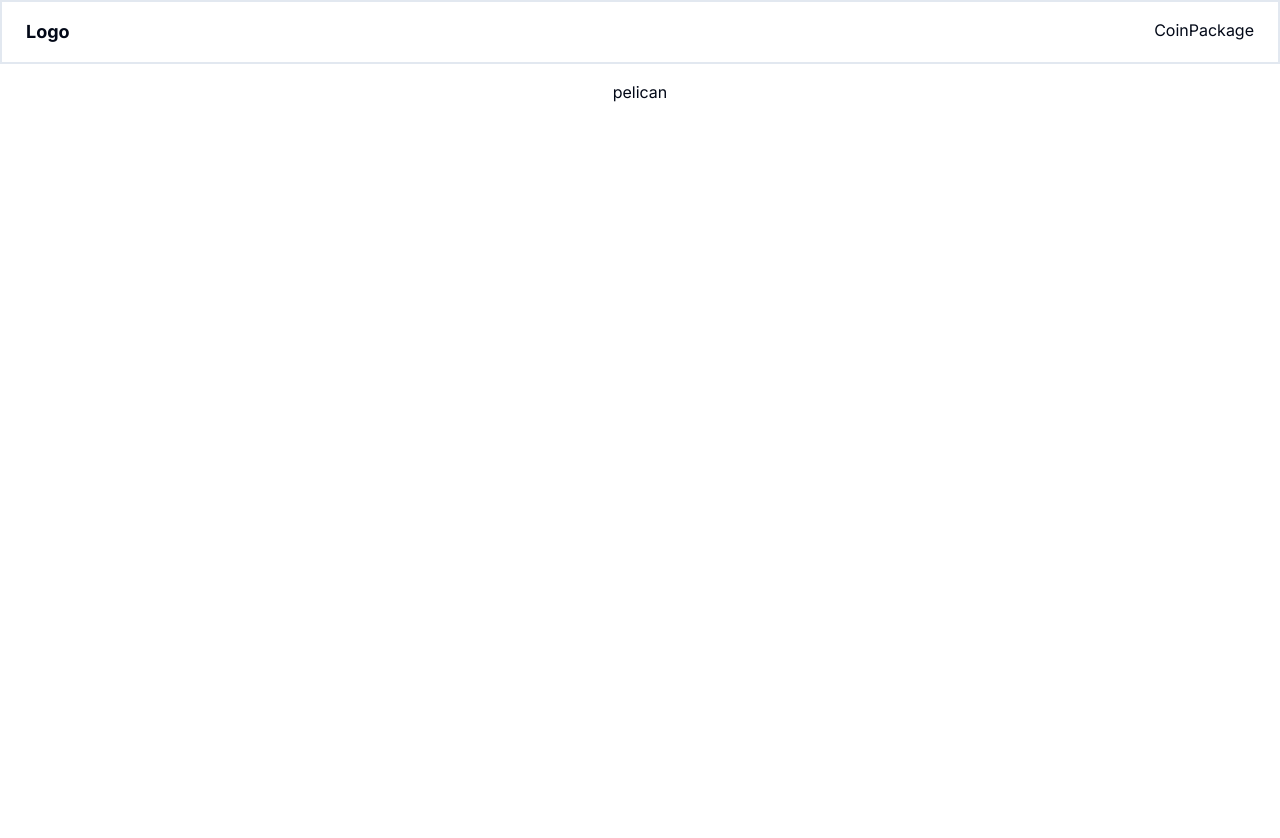
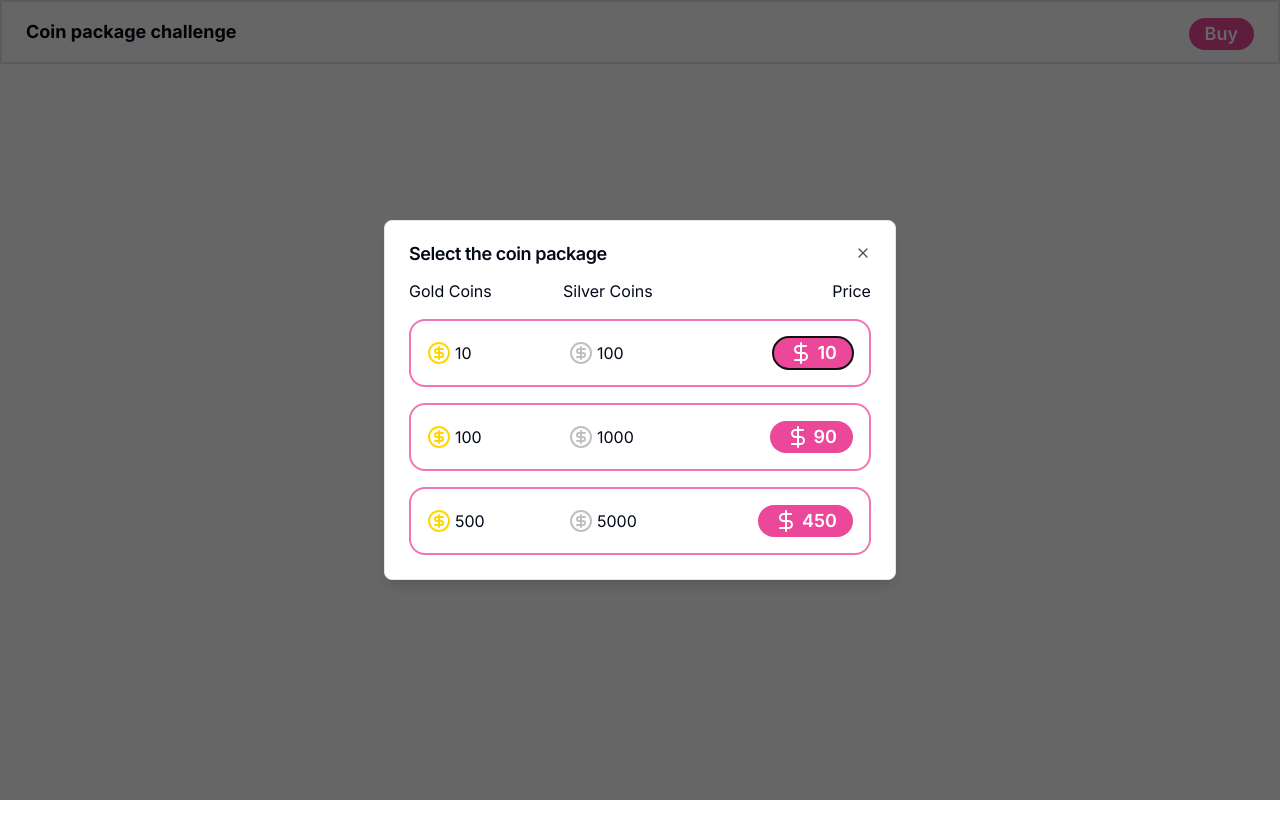
Before and after one commit to thiagoklemga/coin-package, a Next.js app: page / in a window 1280 px wide. Shown: the top 838 px of the page. After the commit the page ends 800 px from the top, so only its background shows below. Built offline with nearby package versions, Linux system fonts and the light colour scheme.

Commit message:
Create layout for coin package component

```diff
--- a/package.json
+++ b/package.json
@@ -9,6 +9,7 @@
     "lint": "next lint"
   },
   "dependencies": {
+    "@radix-ui/react-dialog": "^1.0.5",
     "class-variance-authority": "^0.7.0",
     "clsx": "^2.1.0",
     "lucide-react": "^0.368.0",
--- a/src/app/page.tsx
+++ b/src/app/page.tsx
@@ -1,7 +1,3 @@
 export default function Home() {
-  return (
-    <div className="flex min-h-screen flex-col items-center justify-between p-4 h-96">
-      pelican
-    </div>
-  );
+  return <></>;
 }
--- /dev/null
+++ b/src/components/CoinPackage/coin-package-dialog.tsx
@@ -0,0 +1,58 @@
+import React from "react";
+import { cn } from "@/lib/utils";
+
+import {
+  Dialog,
+  DialogContent,
+  DialogHeader,
+  DialogTitle,
+  DialogTrigger,
+} from "@/components/ui/dialog";
+import { CoinPackageOption, ICoinPackageOptions } from "@/components";
+
+export const CoinPackageDialog = () => {
+  return (
+    <Dialog open={true}>
+      <DialogTrigger
+        className={cn(
+          "h-8 rounded-full bg-pink-500 text-white font-semibold text-lg px-4 py-2 flex items-center"
+        )}
+      >
+        Buy
+      </DialogTrigger>
+
+      <DialogContent>
+        <DialogHeader className={cn("")}>
+          <DialogTitle>Select the coin package</DialogTitle>
+        </DialogHeader>
+
+        <div className={cn("flex items-center")}>
+          <h2 className="w-1/3">Gold Coins</h2>
+          <h2 className="w-1/3">Silver Coins</h2>
+          <h2 className="w-1/3 text-right">Price</h2>
+        </div>
+        {options.map((option, index) => (
+          <CoinPackageOption key={index} {...option} />
+        ))}
+      </DialogContent>
+    </Dialog>
+  );
+};
+
+const options: ICoinPackageOptions[] = [
+  {
+    goldCoins: 10,
+    silverCoins: 100,
+    price: 10,
+  },
+  {
+    goldCoins: 100,
+    silverCoins: 1000,
+    price: 90,
+  },
+  {
+    goldCoins: 500,
+    silverCoins: 5000,
+    price: 450,
+  },
+];
--- /dev/null
+++ b/src/components/CoinPackage/coin-package-option.tsx
@@ -0,0 +1,43 @@
+import { cn } from "@/lib/utils";
+import { CircleDollarSign, DollarSign } from "lucide-react";
+
+export interface ICoinPackageOptions {
+  goldCoins: number;
+  silverCoins: number;
+  price: number;
+}
+
+export const CoinPackageOption = ({
+  goldCoins,
+  silverCoins,
+  price,
+}: ICoinPackageOptions) => {
+  return (
+    <div
+      className={cn(
+        "border-2 border-pink-400 p-4 rounded-2xl flex items-center"
+      )}
+    >
+      <h3 className={cn("flex items-center gap-1 w-1/3")}>
+        <CircleDollarSign color="gold" />
+        {goldCoins}
+      </h3>
+
+      <h3 className={cn("flex items-center gap-1 w-1/3")}>
+        <CircleDollarSign color="silver" />
+        {silverCoins}
+      </h3>
+
+      <div className={cn("flex justify-end w-1/3")}>
+        <button
+          className={cn(
+            "h-8 rounded-full bg-pink-500 text-white font-semibold text-lg px-4 py-2 flex items-center gap-1 "
+          )}
+        >
+          <DollarSign />
+          {price}
+        </button>
+      </div>
+    </div>
+  );
+};
--- a/src/components/index.ts
+++ b/src/components/index.ts
@@ -1,3 +1,4 @@
 export * from "./layout/header";
 
-export * from "./coin-package";
+export * from "./CoinPackage/coin-package-dialog";
+export * from "./CoinPackage/coin-package-option";
--- a/src/components/layout/header.tsx
+++ b/src/components/layout/header.tsx
@@ -1,7 +1,7 @@
 import React from "react";
 import { cn } from "@/lib/utils";
-import Image from "next/image";
-import { CoinPackage } from "../coin-package";
+
+import { CoinPackageDialog } from "@/components";
 
 export const Header = () => {
   return (
@@ -11,10 +11,12 @@ export const Header = () => {
           "relative flex py-4 border-2 border-b-slate-200 backdrop-blur-md h-16"
         )}
       >
-        <h2 className={cn("absolute left-6 font-bold text-lg")}>Logo</h2>
+        <h2 className={cn("absolute left-6 font-bold text-lg")}>
+          Coin package challenge
+        </h2>
 
         <div className={cn("absolute right-6 flex item-center gap-4")}>
-          <CoinPackage />
+          <CoinPackageDialog />
         </div>
       </div>
     </header>
--- a/src/components/ui/dialog.tsx
+++ b/src/components/ui/dialog.tsx
@@ -1,18 +1,18 @@
-"use client"
+"use client";
 
-import * as React from "react"
-import * as DialogPrimitive from "@radix-ui/react-dialog"
-import { X } from "lucide-react"
+import * as React from "react";
+import * as DialogPrimitive from "@radix-ui/react-dialog";
+import { X } from "lucide-react";
 
-import { cn } from "@/lib/utils"
+import { cn } from "@/lib/utils";
 
-const Dialog = DialogPrimitive.Root
+const Dialog = DialogPrimitive.Root;
 
-const DialogTrigger = DialogPrimitive.Trigger
+const DialogTrigger = DialogPrimitive.Trigger;
 
-const DialogPortal = DialogPrimitive.Portal
+const DialogPortal = DialogPrimitive.Portal;
 
-const DialogClose = DialogPrimitive.Close
+const DialogClose = DialogPrimitive.Close;
 
 const DialogOverlay = React.forwardRef<
   React.ElementRef<typeof DialogPrimitive.Overlay>,
@@ -21,13 +21,13 @@ const DialogOverlay = React.forwardRef<
   <DialogPrimitive.Overlay
     ref={ref}
     className={cn(
-      "fixed inset-0 z-50 bg-black/80  data-[state=open]:animate-in data-[state=closed]:animate-out data-[state=closed]:fade-out-0 data-[state=open]:fade-in-0",
+      "fixed inset-0 z-50 bg-black/60  data-[state=open]:animate-in data-[state=closed]:animate-out data-[state=closed]:fade-out-0 data-[state=open]:fade-in-0",
       className
     )}
     {...props}
   />
-))
-DialogOverlay.displayName = DialogPrimitive.Overlay.displayName
+));
+DialogOverlay.displayName = DialogPrimitive.Overlay.displayName;
 
 const DialogContent = React.forwardRef<
   React.ElementRef<typeof DialogPrimitive.Content>,
@@ -44,14 +44,14 @@ const DialogContent = React.forwardRef<
       {...props}
     >
       {children}
-      <DialogPrimitive.Close className="absolute right-4 top-4 rounded-sm opacity-70 ring-offset-background transition-opacity hover:opacity-100 focus:outline-none focus:ring-2 focus:ring-ring focus:ring-offset-2 disabled:pointer-events-none data-[state=open]:bg-accent data-[state=open]:text-muted-foreground">
+      <DialogPrimitive.Close className="absolute right-6 top-6 rounded-sm opacity-70 ring-offset-background transition-opacity hover:opacity-100 focus:outline-none focus:ring-2 focus:ring-ring focus:ring-offset-2 disabled:pointer-events-none data-[state=open]:bg-accent data-[state=open]:text-muted-foreground">
         <X className="h-4 w-4" />
         <span className="sr-only">Close</span>
       </DialogPrimitive.Close>
     </DialogPrimitive.Content>
   </DialogPortal>
-))
-DialogContent.displayName = DialogPrimitive.Content.displayName
+));
+DialogContent.displayName = DialogPrimitive.Content.displayName;
 
 const DialogHeader = ({
   className,
@@ -64,8 +64,8 @@ const DialogHeader = ({
     )}
     {...props}
   />
-)
-DialogHeader.displayName = "DialogHeader"
+);
+DialogHeader.displayName = "DialogHeader";
 
 const DialogFooter = ({
   className,
@@ -78,8 +78,8 @@ const DialogFooter = ({
     )}
     {...props}
   />
-)
-DialogFooter.displayName = "DialogFooter"
+);
+DialogFooter.displayName = "DialogFooter";
 
 const DialogTitle = React.forwardRef<
   React.ElementRef<typeof DialogPrimitive.Title>,
@@ -93,8 +93,8 @@ const DialogTitle = React.forwardRef<
     )}
     {...props}
   />
-))
-DialogTitle.displayName = DialogPrimitive.Title.displayName
+));
+DialogTitle.displayName = DialogPrimitive.Title.displayName;
 
 const DialogDescription = React.forwardRef<
   React.ElementRef<typeof DialogPrimitive.Description>,
@@ -105,8 +105,8 @@ const DialogDescription = React.forwardRef<
     className={cn("text-sm text-muted-foreground", className)}
     {...props}
   />
-))
-DialogDescription.displayName = DialogPrimitive.Description.displayName
+));
+DialogDescription.displayName = DialogPrimitive.Description.displayName;
 
 export {
   Dialog,
@@ -119,4 +119,4 @@ export {
   DialogFooter,
   DialogTitle,
   DialogDescription,
-}
+};
```
Also changed, not shown: 1 other file (tests, documents, lock files or other folders).
